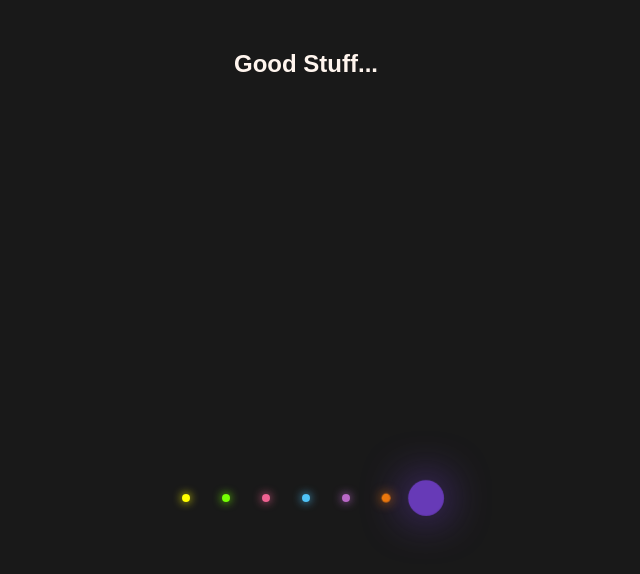
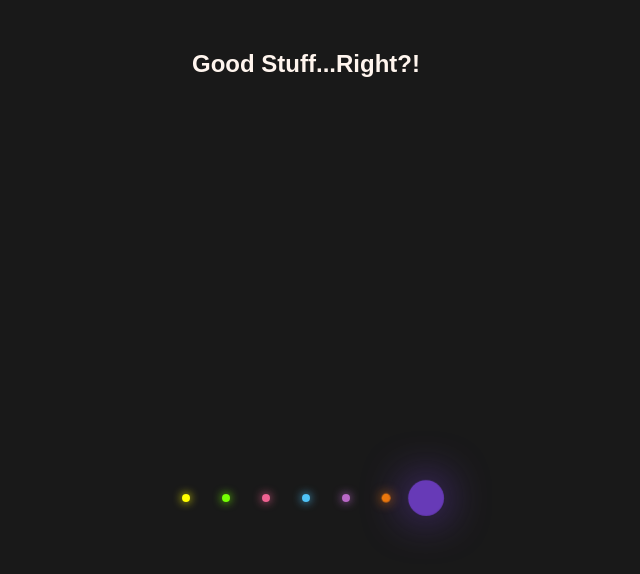
Before and after one commit to clyt1357/my-first-repo, a plain HTML site: page index.html in a window 1280 px wide. Shown: the whole page, without its empty margins (334-974 px from the left). Drawn offline with Linux system fonts and the light colour scheme.

Commit message:
updated header

```diff
--- a/index.html
+++ b/index.html
@@ -8,7 +8,7 @@
 </head>
 <body>
  <div>
-  <h2>Good Stuff...</h2>
+  <h2>Good Stuff...Right?!</h2>
   <ul>
     <li></li>
     <li></li>
```
